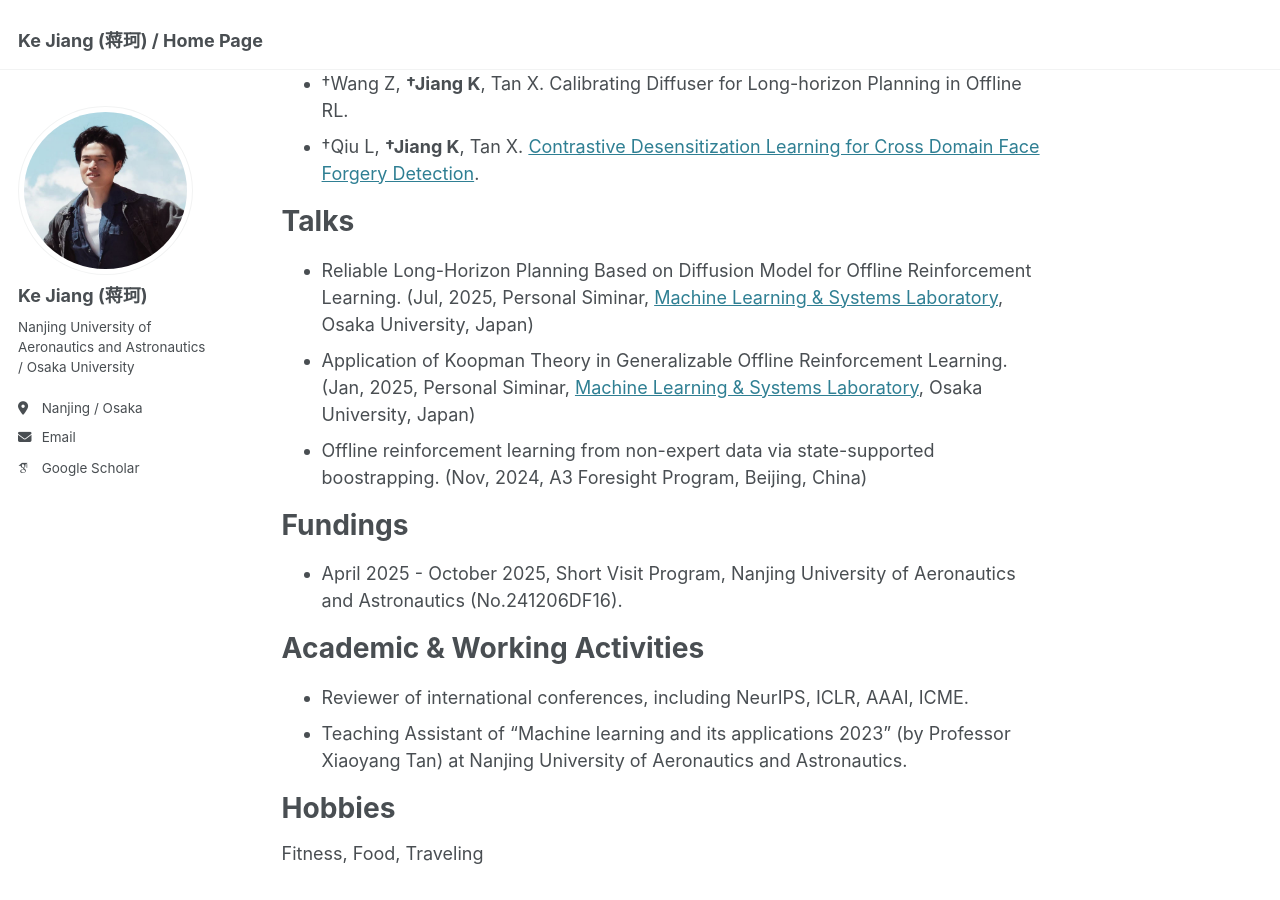
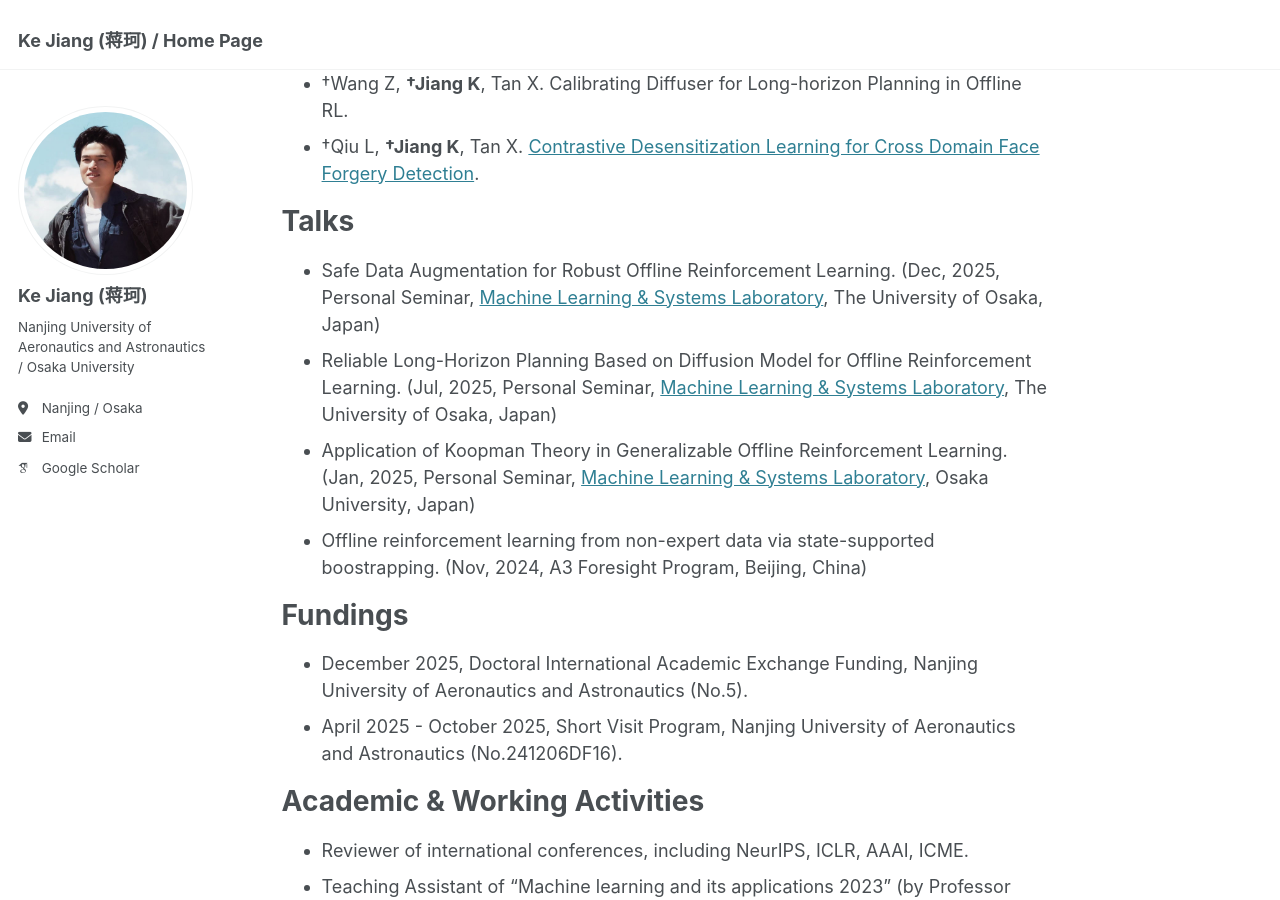
Before and after one commit to Jack10843/Jack10843.github.io, a Jekyll site: the page built from _pages/about.md, in a window 1280 px wide and 900 px high, scrolled down 1937 px. Built offline with Jekyll 4.4.1, drawn with Linux system fonts in a browser that asks for light colours; some web fonts are replaced.

Commit message:
Update about.md

```diff
--- a/_pages/about.md
+++ b/_pages/about.md
@@ -49,12 +49,14 @@ Preprints & Under Review (†:Equal Contribution)
 
 Talks
 ======
- - Reliable Long-Horizon Planning Based on Diffusion Model for Offline Reinforcement Learning. (Jul, 2025, Personal Siminar, [Machine Learning & Systems Laboratory](https://mls.ist.osaka-u.ac.jp/en/member.html), Osaka University, Japan)
- - Application of Koopman Theory in Generalizable Offline Reinforcement Learning. (Jan, 2025, Personal Siminar, [Machine Learning & Systems Laboratory](https://mls.ist.osaka-u.ac.jp/en/member.html), Osaka University, Japan)
+ - Safe Data Augmentation for Robust Offline Reinforcement Learning. (Dec, 2025, Personal Seminar, [Machine Learning & Systems Laboratory](https://mls.ist.osaka-u.ac.jp/en/member.html), The University of Osaka, Japan)
+ - Reliable Long-Horizon Planning Based on Diffusion Model for Offline Reinforcement Learning. (Jul, 2025, Personal Seminar, [Machine Learning & Systems Laboratory](https://mls.ist.osaka-u.ac.jp/en/member.html), The University of Osaka, Japan)
+ - Application of Koopman Theory in Generalizable Offline Reinforcement Learning. (Jan, 2025, Personal Seminar, [Machine Learning & Systems Laboratory](https://mls.ist.osaka-u.ac.jp/en/member.html), Osaka University, Japan)
  - Offline reinforcement learning from non-expert data via state-supported boostrapping. (Nov, 2024, A3 Foresight Program, Beijing, China)
 
 Fundings
 ======
+ - December 2025, Doctoral International Academic Exchange Funding, Nanjing University of Aeronautics and Astronautics (No.5).
  - April 2025 - October 2025, Short Visit Program, Nanjing University of Aeronautics and Astronautics (No.241206DF16).
 
 Academic & Working Activities
```
